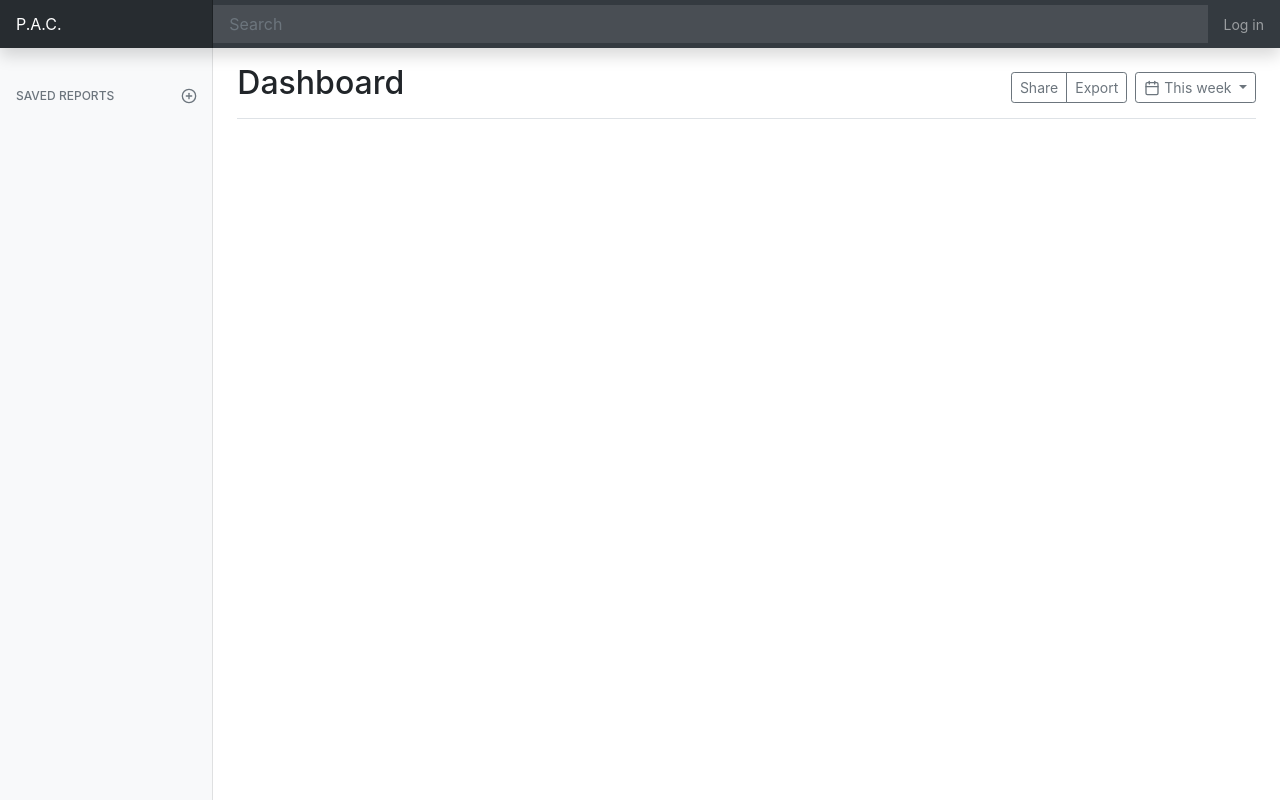
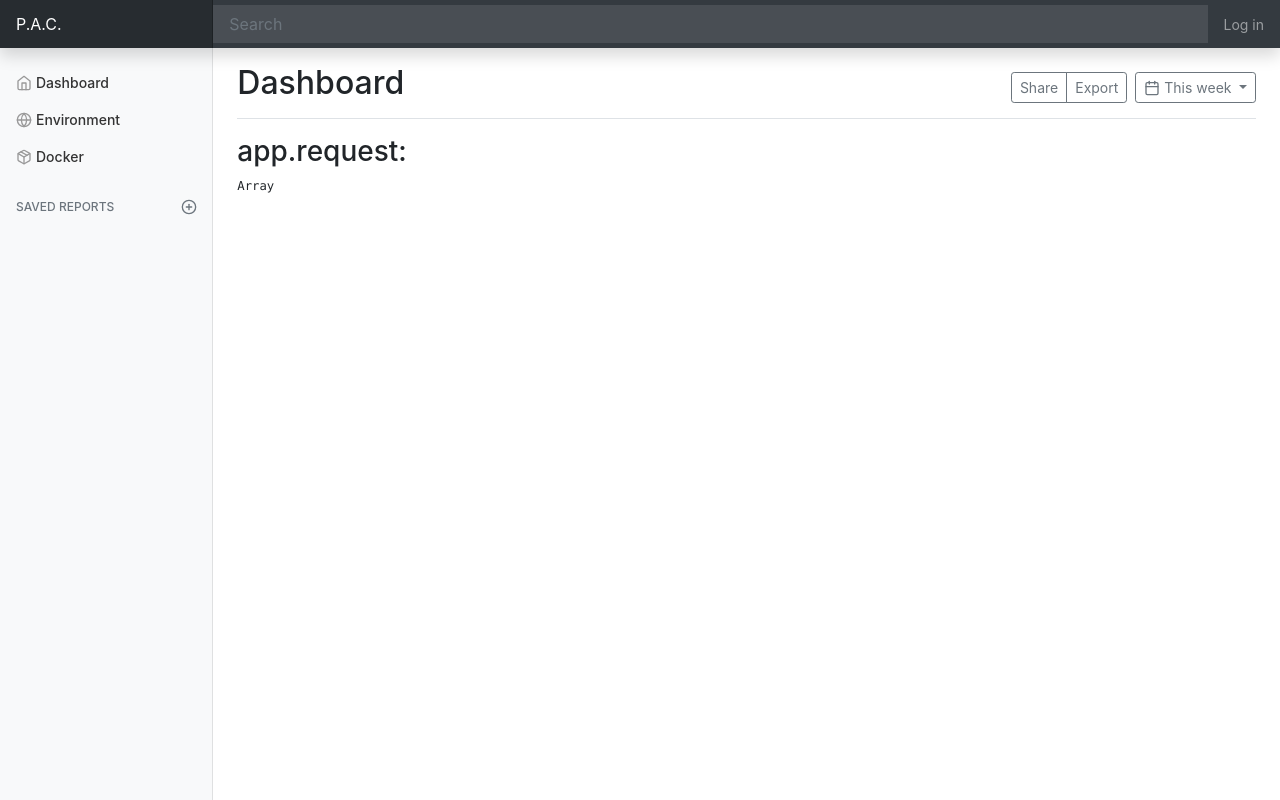
Before and after one commit to M4RKU5-C0D3/webdock, a Symfony app: template pac/templates/base.html.twig in a window 1280 px wide. Run offline with Twig, Linux system fonts and the light colour scheme; the template is opened without the code that fills it, so the values that code supplies are empty; some libraries are stand-ins or nearby versions.

Commit message:
refactor template

```diff
--- a/pac/templates/base.html.twig
+++ b/pac/templates/base.html.twig
@@ -47,14 +47,21 @@
             <nav id="sidebarMenu" class="col-md-3 col-lg-2 d-md-block bg-light sidebar collapse">
                 <div class="sidebar-sticky pt-3">
                     <ul class="nav flex-column">
-                        {% for label, link in menu1 %}
-                            <li class="nav-item">
-                                <a class="nav-link active" href="/pac/{{ link }}">
-                                    <span data-feather="home"></span>
-                                    {{ label }} <span class="sr-only">(current)</span>
-                                </a>
-                            </li>
-                        {% endfor %}
+                        <li class="nav-item">
+                            <a class="nav-link {% if app.request.attributes.get('_route') == 'index' %}active{% endif %}" href="{{ path('index') }}">
+                                <span data-feather="home"></span>Dashboard<span class="sr-only">(current)</span>
+                            </a>
+                        </li>
+                        <li class="nav-item">
+                            <a class="nav-link {% if app.request.attributes.get('_route') == 'environment' %}active{% endif %}" href="{{ path('environment') }}">
+                                <span data-feather="globe"></span>Environment<span class="sr-only">(current)</span>
+                            </a>
+                        </li>
+                        <li class="nav-item">
+                            <a class="nav-link {% if app.request.attributes.get('_route') == 'docker' %}active{% endif %}" href="{{ path('docker') }}">
+                                <span data-feather="package"></span>Docker<span class="sr-only">(current)</span>
+                            </a>
+                        </li>
                     </ul>
 
                     <h6 class="sidebar-heading d-flex justify-content-between align-items-center px-3 mt-4 mb-1 text-muted">
@@ -90,7 +97,10 @@
                         </button>
                     </div>
                 </div>
-                {% block body %}{% endblock %}
+                {% block body %}
+                <h2 class="h3">app.request:</h2>
+                <pre>{{ app.request }}</pre>
+                {% endblock %}
             </main>
         </div>
     </div>
```
Also changed, not shown: pac/src/Controller/DefaultController.php (+13 -23 lines).
